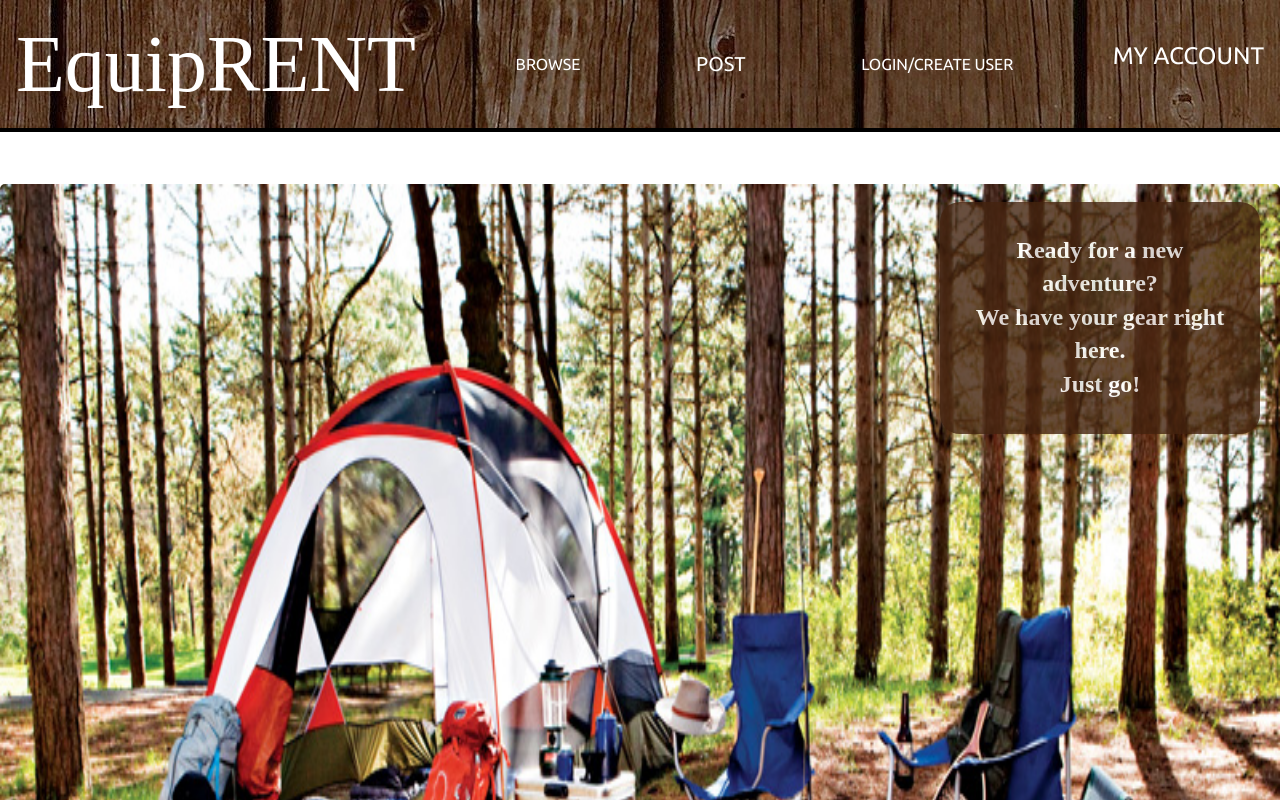
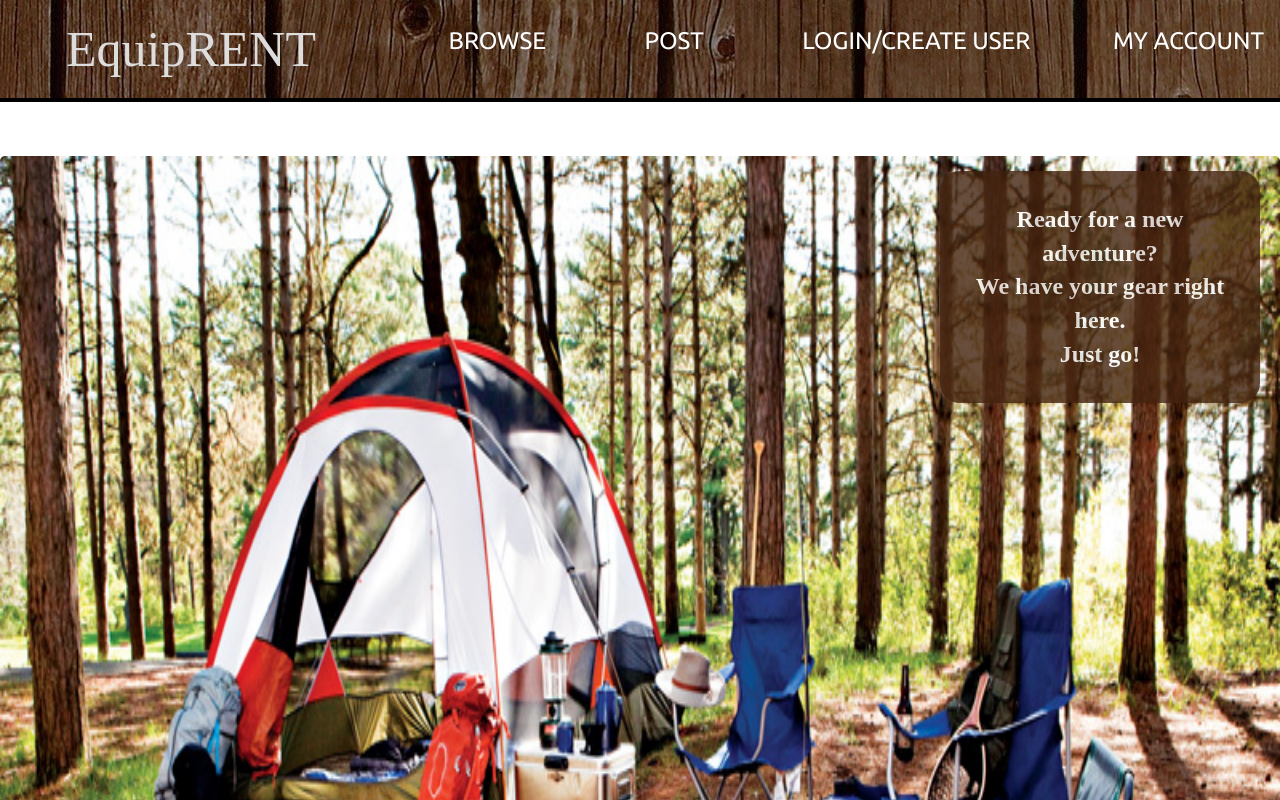
Before and after one commit to EquipRENTAL/Main, a React (Create React App) app in the folder client/: page / in a window 1280 px wide. Shown: the top 800 px of the page. Built offline with nearby package versions, Linux system fonts and the light colour scheme; a web font is replaced by a local one.

Commit message:
small style changes

```diff
--- a/client/src/components/Navbar/Navbar.css
+++ b/client/src/components/Navbar/Navbar.css
@@ -47,7 +47,6 @@ grid-column: 2;
 
 .post {
 grid-column: 3;
-font-size: 20px !important;
 }
 
 .account {
--- a/client/src/components/Navbar/Navbar.js
+++ b/client/src/components/Navbar/Navbar.js
@@ -1,5 +1,4 @@
 import React, { Component } from "react";
-import { Link } from "react-router-dom";
 import "./Navbar.css"
 
 // i changed this to a component since I need to be able to pass stuff through it.
@@ -24,19 +23,19 @@ class Navbar extends Component {
             <div>
                 <nav className="navbar navbar-dark">
                     <div className="info-section">
-                        <Link style={{ textDecoration: 'none' }} className="logo" to="/home">EquipRENT</Link>
+                        <a href="/home" style={{ textDecoration: 'none' }}><h1 className="logo">EquipRENT</h1></a>
                     </div>
                     <div className="browse">
-                        <Link style={{ textDecoration: 'none' }} className="navLinks" to="/categories">Browse</Link>
+                        <a href="/categories" style={{ textDecoration: 'none' }} className="navLinks"><p>Browse</p></a>
                     </div>
                     <div className="post">
-                        <Link style={{ textDecoration: 'none' }} className="navLinks" to="/post">Post</Link>
+                        <a href="/post" style={{ textDecoration: 'none' }} className="navLinks"><p>Post</p></a>
                     </div>
                     <div className="login">
-                        <Link style={{ textDecoration: 'none' }} className="navLinks" to="/login">Login/Create User</Link>
+                        <a href="/login" style={{ textDecoration: 'none' }} className="navLinks"><p>Login/Create User</p></a>
                     </div>
                     <div className="account">
-                    <a href="/account" style={{ textDecoration: 'none' }} className="navLinks"><p>My Account</p></a>
+                        <a href="/account" style={{ textDecoration: 'none' }} className="navLinks"><p>My Account</p></a>
                     </div>
                 </nav>
             </div>
--- a/client/src/pages/Account.js
+++ b/client/src/pages/Account.js
@@ -107,13 +107,13 @@ class Account extends Component {
             <div className="container-fluid">
                 <div className="row">
                     <div className="col text-center">
-                        <p> My account </p>
-                        <p ><a href="/logout">Log Out?</a></p>
+                        <h3> My Account </h3>
+                        <p ><a href="/logout">Log Out</a></p>
                     </div>
                 </div>
                 <div className="row">
                     <div className="col text-center">
-                        <p><a href='/account/edit'>Edit?</a></p>
+                        <p><a href='/account/edit'>Edit</a></p>
                         {/* account information here  */}
                         <p>username: {this.state.username}</p>
                         <p>email: {this.state.email}</p>
--- a/client/src/pages/Login.js
+++ b/client/src/pages/Login.js
@@ -17,7 +17,7 @@ class Login extends Component {
         return (
             <div className="logincontainer">
                 <div className="col">
-                    <p className="text-center"><span className="fa fa-sign-in"></span> Login</p>
+                    <h3 className="text-center"><span className="fa fa-sign-in"></span> Login</h3>
 
                     {/* <!-- LOGIN FORM --> */}
                     <form action="/api/login" method="post">
```
Also changed, not shown: 12 other files (tests, documents, lock files or other folders).
